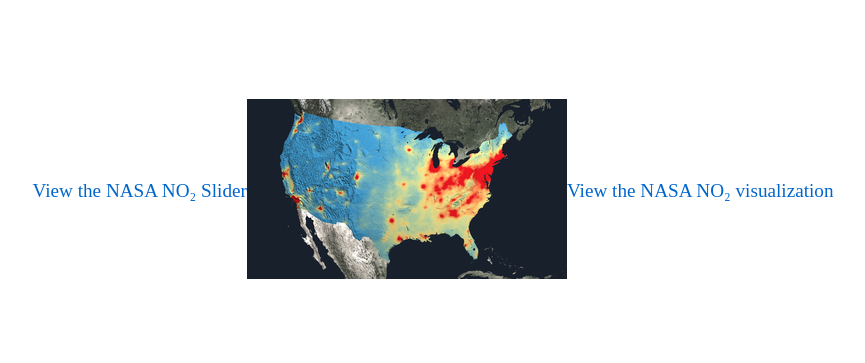
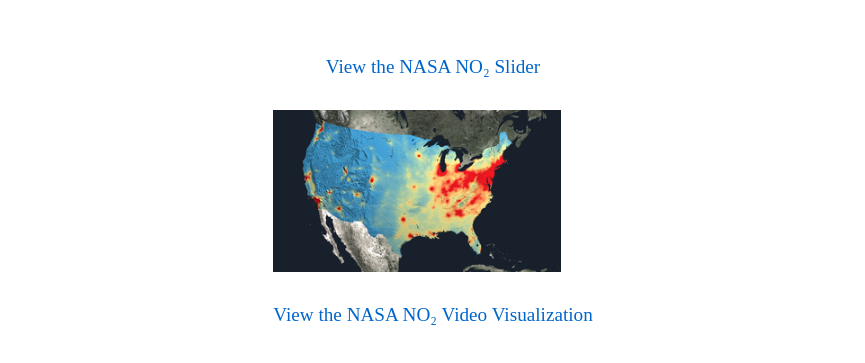
Before and after one commit to rizvizahra/asthmawatch-demo, a plain HTML site: page page4.html in a window 1280 px wide. Shown: the part 209-572 px from the top of the page, without its empty margins (207-1072 px from the left). Drawn offline with Linux system fonts and the light colour scheme.

Commit message:
Update page4.html

```diff
--- a/page4.html
+++ b/page4.html
@@ -5,30 +5,57 @@
   <title>NASA NO₂ Visualization</title>
   <meta name="viewport" content="width=device-width, initial-scale=1.0">
   <style>
-    html, body { margin:0; height:100%; display:flex; align-items:center; justify-content:center; }
-    a { font-size:1.2rem; text-decoration:none; color:#0066cc; }
+    html, body {
+      margin: 0;
+      padding: 0;
+      height: 100%;
+      display: flex;
+      flex-direction: column;
+      align-items: center;
+      justify-content: center;
+      background: #fff;
+    }
+    a {
+      font-size: 1.2rem;
+      color: #0066cc;
+      text-decoration: none;
+      margin: 0.5rem 0;
+    }
+    a:hover {
+      text-decoration: underline;
+    }
+    img {
+      max-width: 90%;
+      height: auto;
+      display: block;
+      margin: 1rem 0;
+    }
   </style>
 </head>
 <body>
-  <a href="https://airquality.gsfc.nasa.gov/slider/changes-nitrogen-dioxide-usa-2005-2022"
-     target="_blank"
-     rel="noopener">
+
+  <!-- Link to the NASA NO₂ slider -->
+  <a
+    href="https://airquality.gsfc.nasa.gov/slider/changes-nitrogen-dioxide-usa-2005-2022"
+    target="_blank"
+    rel="noopener"
+  >
     View the NASA NO₂ Slider
   </a>
-  <BR>
+
+  <!-- Clickable app mockup image that returns to your index.html -->
   <a href="index.html">
-    <center>
-    <img src="images/image4.png" alt="Main app">
-      </center>
-  </a>
-    <BR>
-  <a href="https://svs.gsfc.nasa.gov/vis/a010000/a011500/a011572/US_no_roads-1920-60.webmhd.webm"
-     target="_blank"
-     rel="noopener">
-    View the NASA NO₂ visualization
+    <img src="images/image4.png" alt="AsthmaWatch App Main Screen">
   </a>
 
-
+  <!-- Link to the NASA NO₂ video visualization -->
+  <a
+    href="https://svs.gsfc.nasa.gov/vis/a010000/a011500/a011572/US_no_roads-1920-60.webmhd.webm"
+    target="_blank"
+    rel="noopener"
+  >
+    View the NASA NO₂ Video Visualization
+  </a>
 
 </body>
 </html>
```
